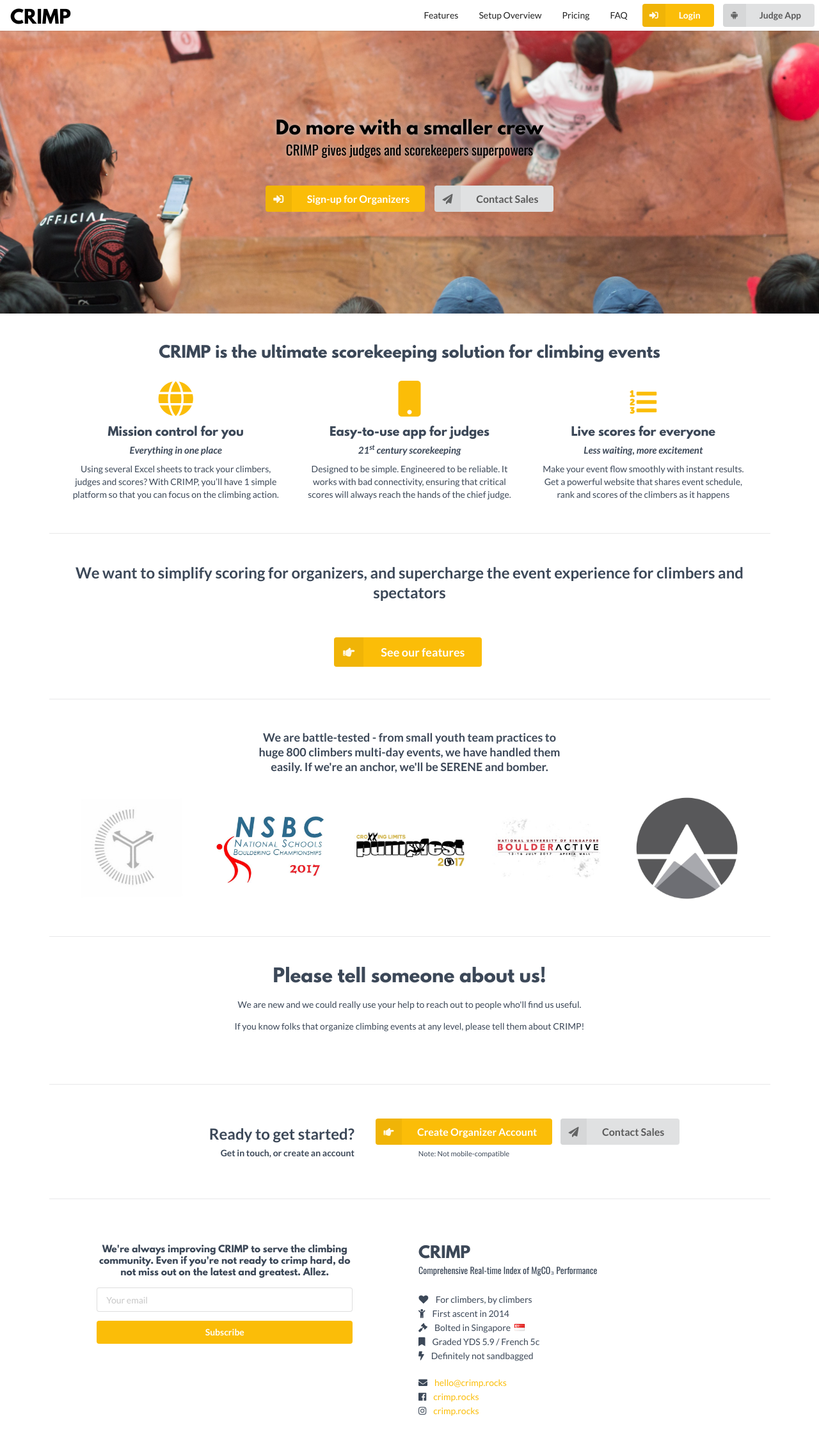
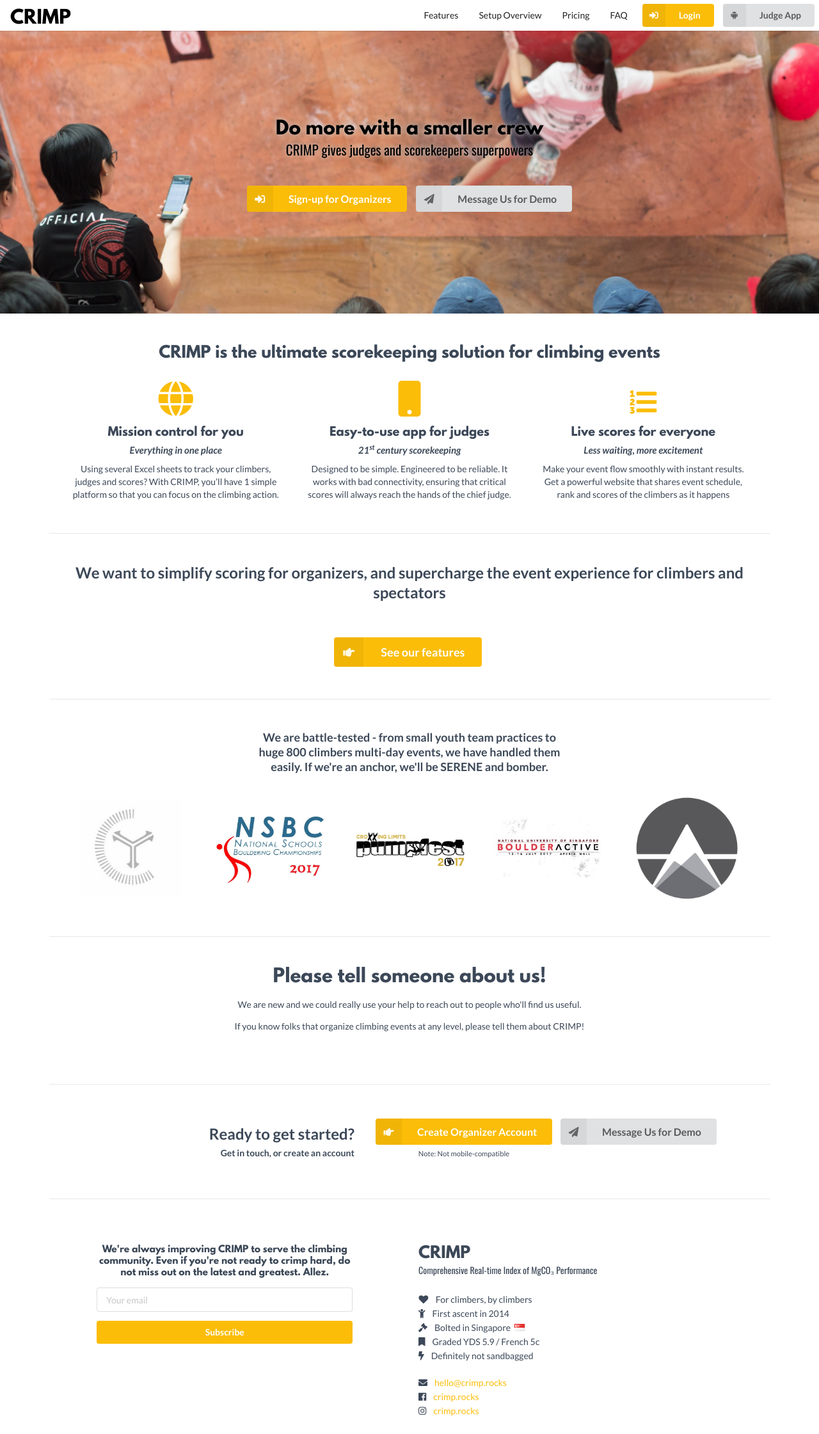
Before and after one commit to leedongwei/CRIMP-website, a Jekyll site: the page built from index.html, in a window 1280 px wide. Shown: the whole page at 64% size. Built offline with Jekyll 4.4.1, drawn with Linux system fonts in a browser that asks for light colours; nearby versions of some CDN libraries.

Commit message:
Changes to copywriting

```diff
--- a/_includes/header.html
+++ b/_includes/header.html
@@ -44,12 +44,12 @@
 
             <a class="ui large labeled icon button mobile hidden" href="/contact.html">
               <i class="send icon"></i>
-              Contact Sales
+              Message Us for Demo
             </a>
 
             <a class="ui large yellow labeled icon button mobile only" href="/contact.html">
               <i class="send icon"></i>
-              Contact Sales
+              Message Us for Demo
             </a>
           </div>
         </div>
--- a/faq.html
+++ b/faq.html
@@ -219,7 +219,7 @@
         <div class="cta-button">
           <a class="ui large labeled icon button" href="/contact.html">
             <i class="send icon"></i>
-            Contact Sales
+            Message Us for Demo
           </a>
           <br>
           <small>&nbsp;</small>
--- a/features.html
+++ b/features.html
@@ -193,7 +193,7 @@
     <div class="cta-button">
       <a class="ui large labeled icon button" href="/contact.html">
         <i class="send icon"></i>
-        Contact Sales
+        Message Us for Demo
       </a>
       <br>
       <small>&nbsp;</small>
--- a/index.html
+++ b/index.html
@@ -184,7 +184,7 @@
         <div class="cta-button">
           <a class="ui large labeled icon button" href="/contact.html">
             <i class="send icon"></i>
-            Contact Sales
+            Message Us for Demo
           </a>
           <br>
           <small>&nbsp;</small>
--- a/overview.html
+++ b/overview.html
@@ -177,7 +177,7 @@
         <div class="cta-button">
           <a class="ui large labeled icon button" href="/contact.html">
             <i class="send icon"></i>
-            Contact Sales
+            Message Us for Demo
           </a>
           <br>
           <small>&nbsp;</small>
--- a/pricing.html
+++ b/pricing.html
@@ -106,7 +106,7 @@
         <div class="extra content">
           <a href="/contact.html" class="ui fluid button">
             <i class="send icon"></i>
-            Contact Sales
+            Message Us for Demo
           </a>
         </div>
       </article>
```
